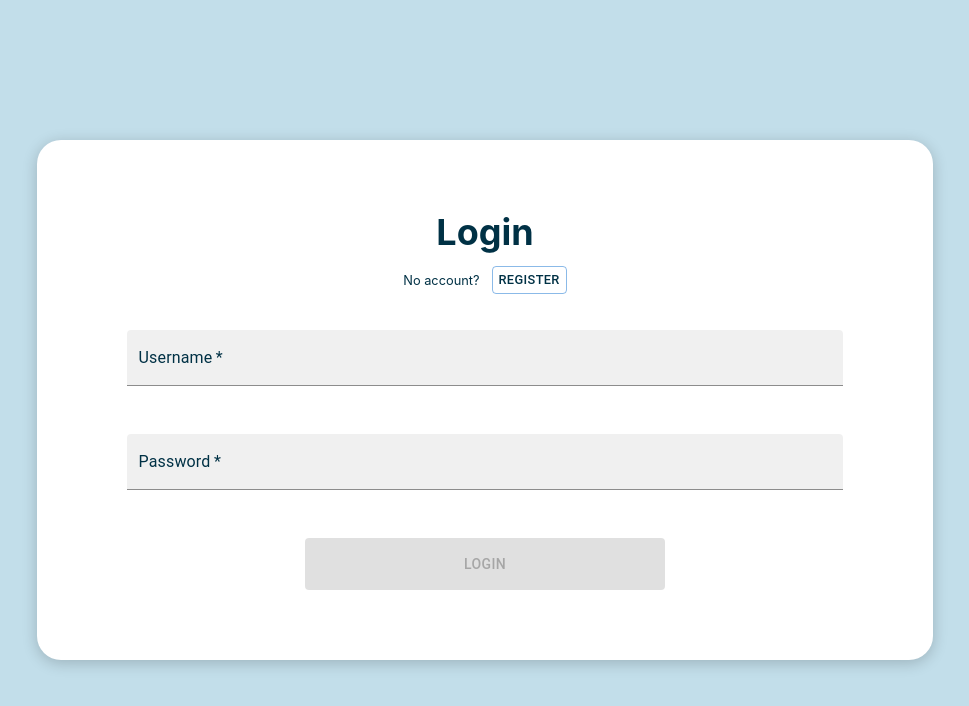
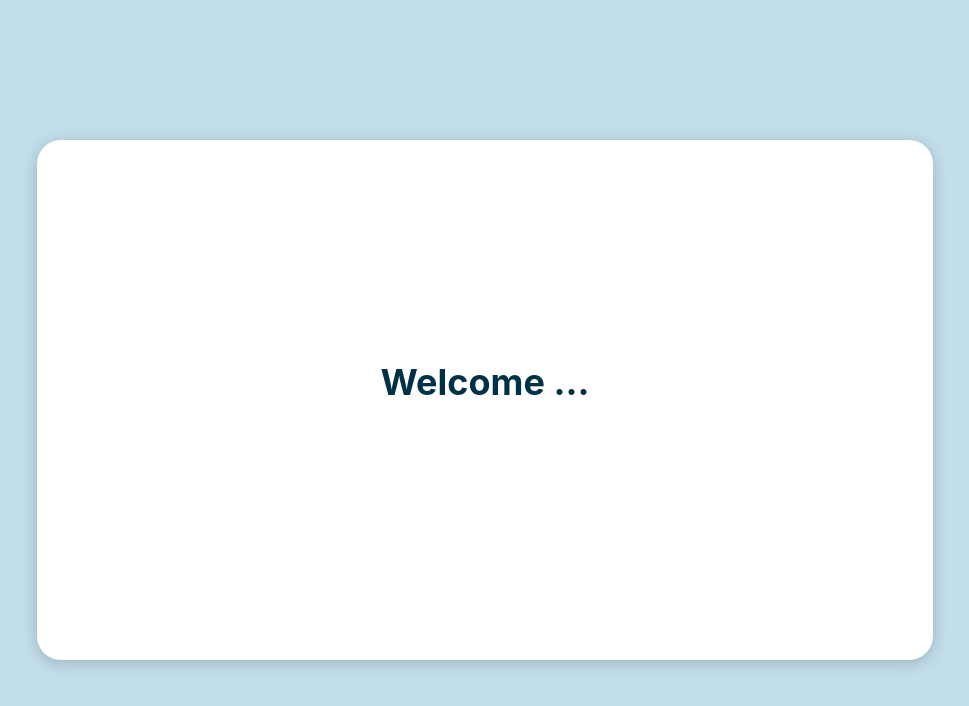
Before and after one commit to dannyfrelink/login, a React (Create React App) app in the folder client/: page / in a window 1280 px wide. Shown: the top 706 px of the page, without its empty margins (155-1124 px from the left). Built offline with nearby package versions, Linux system fonts and the light colour scheme.

Commit message:
feat: start styling home page

```diff
--- a/client/src/App.scss
+++ b/client/src/App.scss
@@ -1,4 +1,4 @@
-.login {
+.container {
 	display: flex;
 	justify-content: center;
 	align-items: center;
@@ -6,7 +6,8 @@
 	width: 100vw;
 	background-color: #c2deea;
 
-	form {
+	form,
+	main {
 		display: flex;
 		flex-direction: column;
 		justify-content: center;
@@ -80,7 +81,7 @@
 }
 
 @media (prefers-color-scheme: dark) {
-	.login {
+	.container {
 		background-color: #003145;
 
 		form {
--- a/client/src/config/AppContext.tsx
+++ b/client/src/config/AppContext.tsx
@@ -21,7 +21,7 @@ interface AppProps {
 export const AppProvider: React.FC<AppProps> = ({ children }) => {
 	const [username, setUsername] = useState<string>("");
 	const [password, setPassword] = useState<string>("");
-	const [login, setLogin] = useState<boolean>(false);
+	const [login, setLogin] = useState<boolean>(true);
 	const [register, setRegister] = useState<boolean>(false);
 
 	const contextValue: AppContextProps = {
--- a/client/src/pages/Home.tsx
+++ b/client/src/pages/Home.tsx
@@ -1,7 +1,11 @@
 const Home = () => {
 	return (
-		<div>
-			<div>Home</div>
+		<div className="container">
+			<main>
+				<div>
+					<h1>Welcome ...</h1>
+				</div>
+			</main>
 		</div>
 	);
 };
--- a/client/src/pages/Login.tsx
+++ b/client/src/pages/Login.tsx
@@ -45,7 +45,7 @@ const Login = () => {
 	};
 
 	return (
-		<div className="login">
+		<div className="container">
 			<form>
 				<div>
 					<h1>Login</h1>
--- a/client/src/pages/Register.tsx
+++ b/client/src/pages/Register.tsx
@@ -49,7 +49,7 @@ const Register = () => {
 	};
 
 	return (
-		<div className="login">
+		<div className="container">
 			<form>
 				<div>
 					<h1>Register</h1>
```
